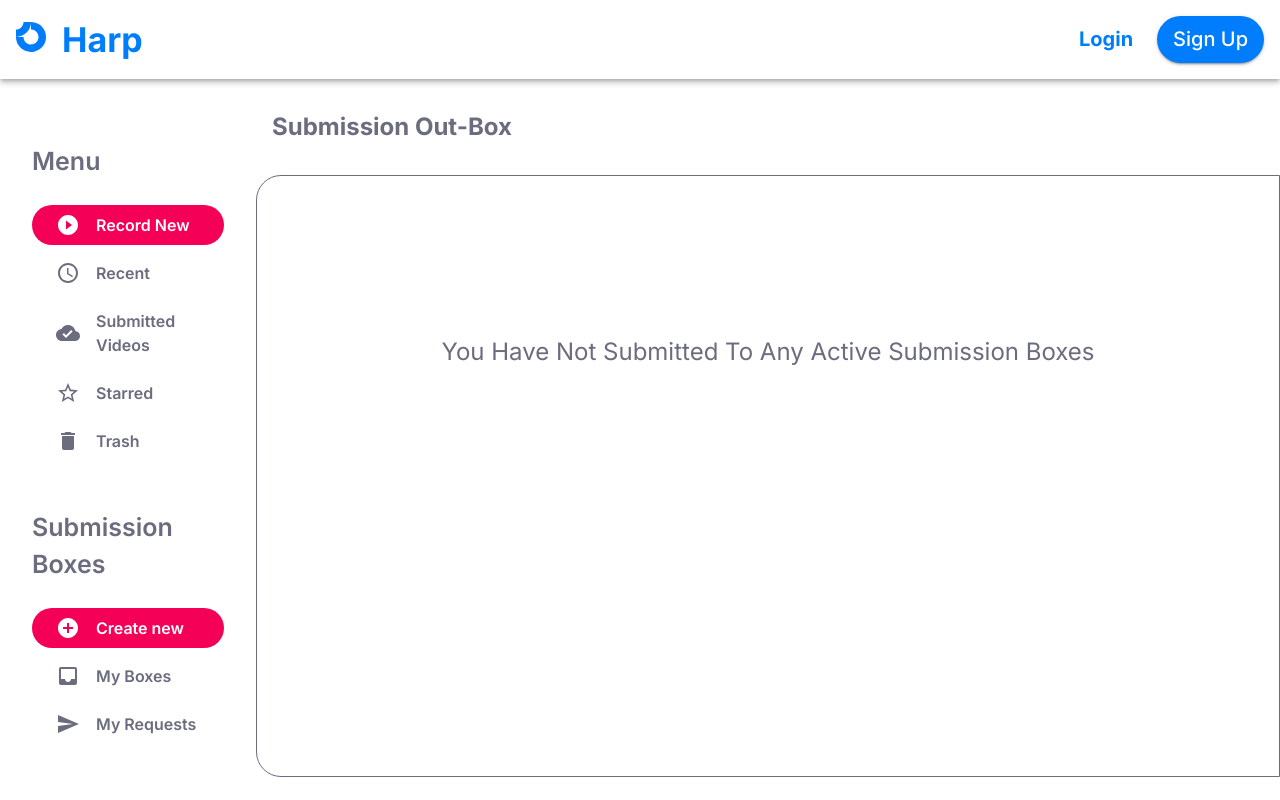
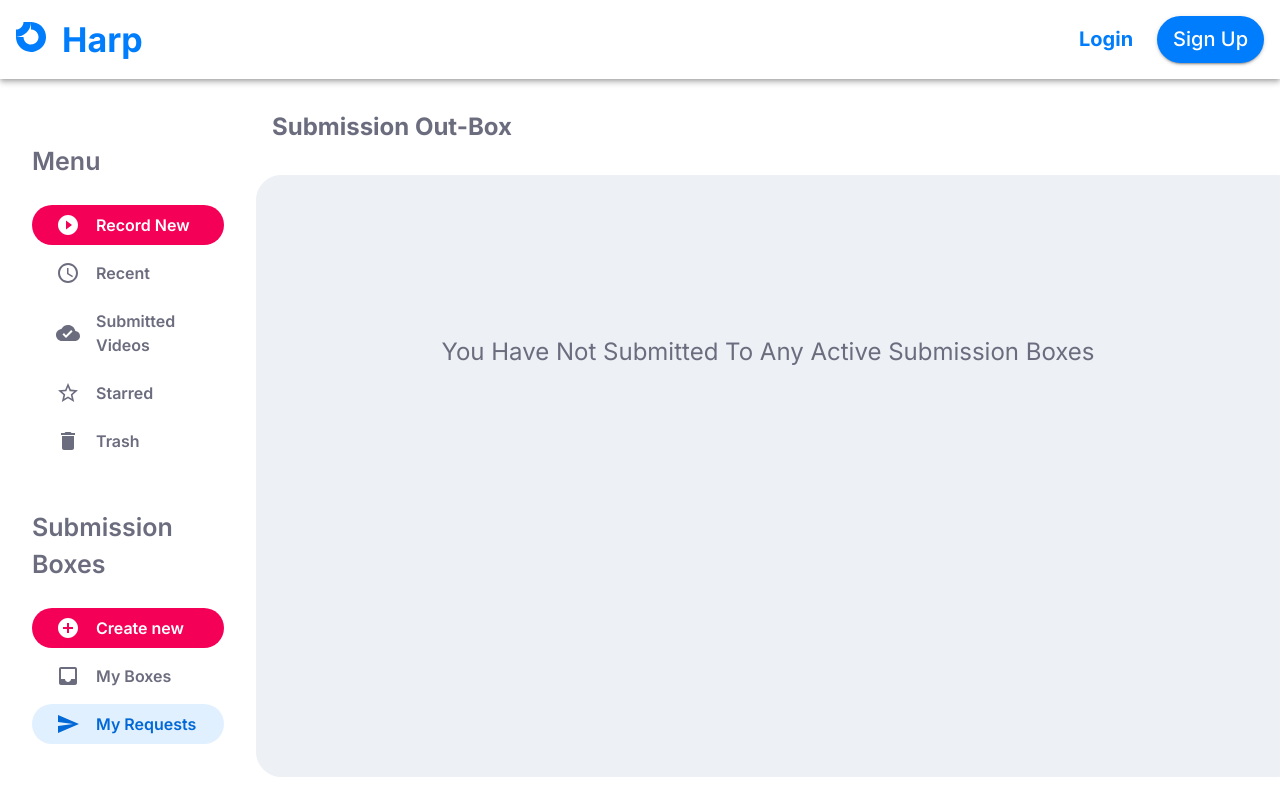
Before and after one commit to COSC-499-W2023/year-long-project-team-3, a Next.js app: page /dashboard/requestedsubmissions in a window 1280 px wide. Built offline with nearby package versions, Linux system fonts and the light colour scheme; no server answers.

Commit message:
Changed UI layout per team preference

```diff
--- a/src/app/dashboard/myboxes/page.tsx
+++ b/src/app/dashboard/myboxes/page.tsx
@@ -47,9 +47,9 @@ export default function SubmissionInboxPage() {
                     </Typography>
                     <Box
                         component='section'
-                        sx={{ borderTopLeftRadius: 25, borderBottomLeftRadius: 25, height: 602 }}
+                        sx={{ borderTopLeftRadius: 25, borderBottomLeftRadius: 25, height: 602, backgroundColor: 'secondary.lighter' }}
                         border={1}
-                        borderColor={'text.secondary'}
+                        borderColor={'secondary.lighter'}
                     >
                         {!hasSubmissions && (
                             <Typography
--- a/src/app/dashboard/requestedsubmissions/page.tsx
+++ b/src/app/dashboard/requestedsubmissions/page.tsx
@@ -35,16 +35,16 @@ export default function SubmissionOutboxPage() {
         <>
             <Header {...session} />
             <Box display='grid' gridTemplateColumns='1fr 4fr' height='100%'>
-                <Dashboard userEmail={'test'} initialSidebarSelectedOption={'requested_submission_boxes'} />
+                <Dashboard userEmail={'test'} initialSidebarSelectedOption={'submission_boxes_my_requests '} />
                 <Box>
                     <Typography data-cy='title' variant='h5' color={'textSecondary'} sx={{ m: 2, fontWeight: 'bold', py: '1rem' }}>
                         Submission Out-Box
                     </Typography>
                     <Box
                         component='section'
-                        sx={{ borderTopLeftRadius: 25, borderBottomLeftRadius: 25, height: 602 }}
+                        sx={{ borderTopLeftRadius: 25, borderBottomLeftRadius: 25, height: 602, backgroundColor: 'secondary.lighter' }}
                         border={1}
-                        borderColor={'text.secondary'}
+                        borderColor={'secondary.lighter'}
                     >
                         {!hasSubmissions && (
                             <Typography data-cy='no submission text' variant='h5' align='center' color={'textSecondary'} sx={{ mt: 20 }}>
--- a/src/components/SubmissionBoxList/index.tsx
+++ b/src/components/SubmissionBoxList/index.tsx
@@ -25,7 +25,7 @@ export default function SubmissionBoxList(props: SubmissionBoxListProps) {
             {submissionBoxes.map((submissionBox, id: React.Key) => (
                 <ListItem key={id}>
                     <Box
-                        sx={{ p: 1, backgroundColor: 'secondary.lighter', borderRadius: 1, width: '100%' }}
+                        sx={{ p: 1, backgroundColor: 'secondary.light', borderRadius: 1, width: '100%' }}
                         borderColor={'textSecondary'}
                         display='grid'
                         gridTemplateColumns='3fr 1fr'
--- a/src/components/ThemeRegistry/theme.ts
+++ b/src/components/ThemeRegistry/theme.ts
@@ -31,7 +31,8 @@ export const theme: Theme = createTheme({
         },
         secondary: {
             main: '#f50057',
-            lighter: '#cad5e1',
+            light: '#cad5e1',
+            lighter: '#edf1f5',
         },
         text: {
             primary: '#000000',
```
